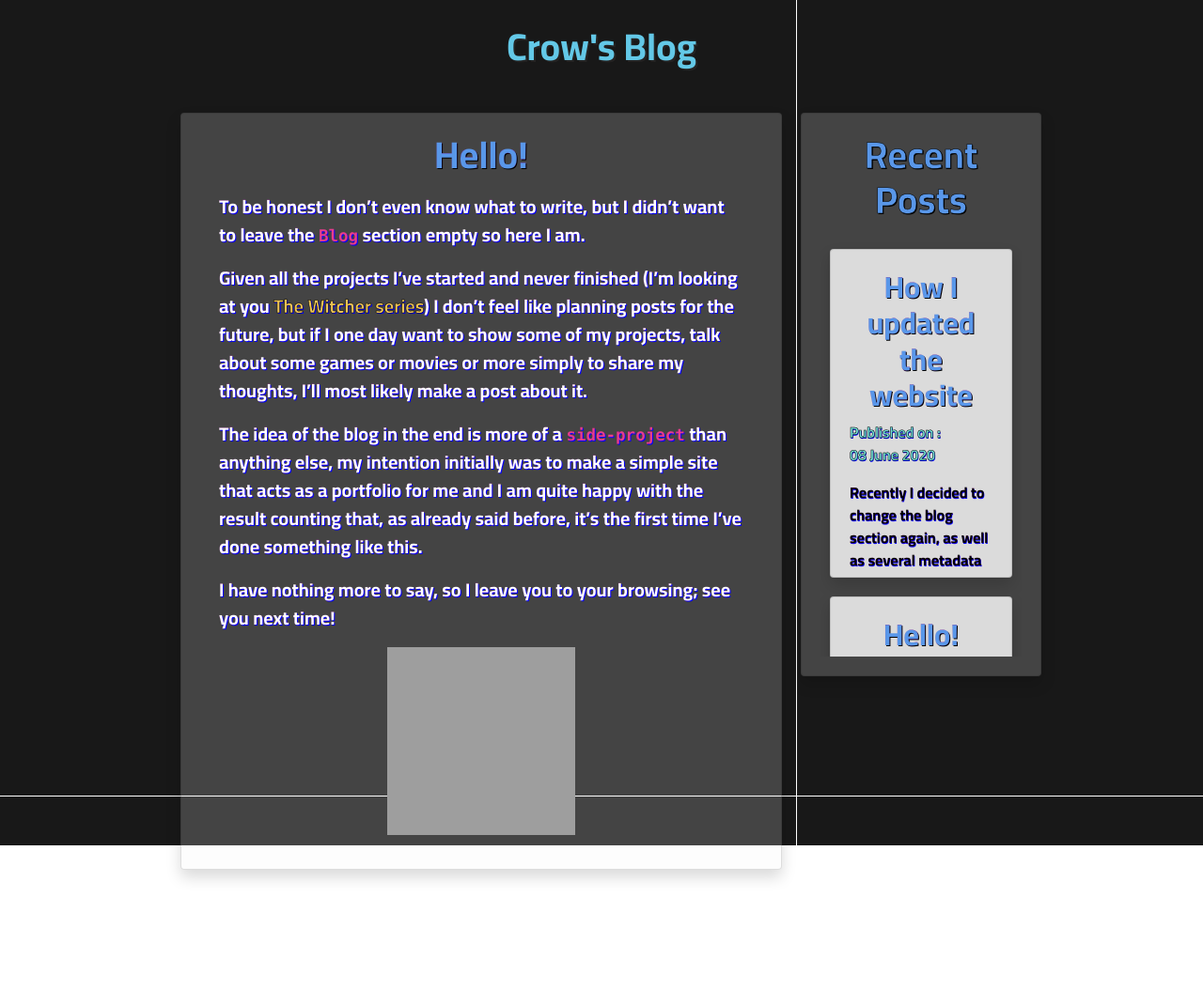
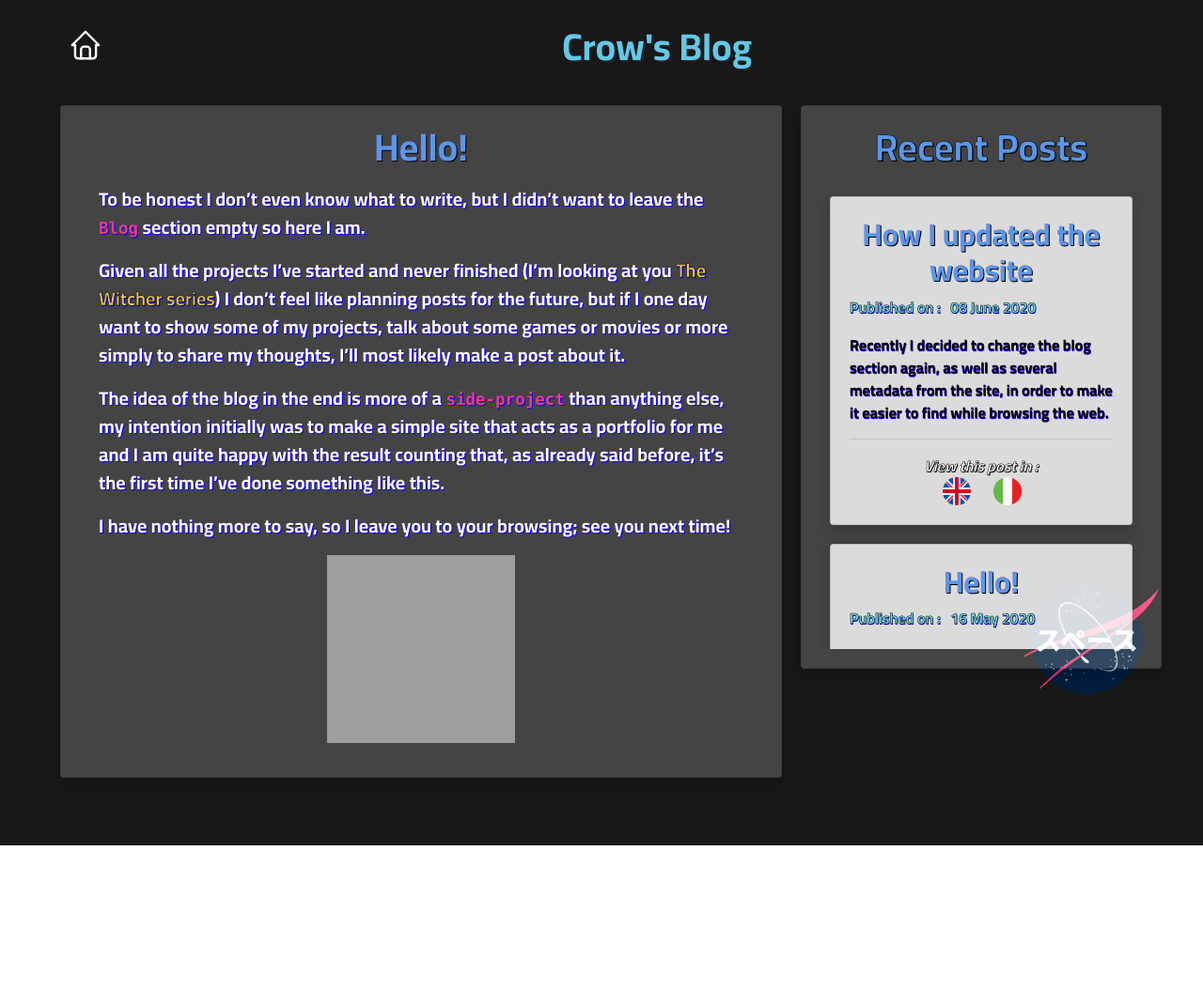
Before and after one commit to RasterCrow/RasterCrow.github.io, a Jekyll site: the page built from _posts/2020-05-16-introductions.markdown, in a window 1280 px wide. Shown: the whole page at 94% size. Built offline with Jekyll 4.4.1, drawn with Linux system fonts in a browser that asks for light colours; after the commit the page ends 956 px from its top, so only the background shows below that; grey boxes are pictures that could not be loaded.

Commit message:
better background, blog home icon, ui fixes

```diff
--- a/_layouts/blogPost.html
+++ b/_layouts/blogPost.html
@@ -99,12 +99,17 @@
   <body>
     <div id="background"></div>
 
-    <div
-      id="navbar"
-      class="d-flex justify-content-center homeButton banner-text"
-    ></div>
-    <h1 id="title">Crow's Blog</h1>
-
+    <div id="blogNav">
+      <a
+        href="{{ site.url }}"
+        rel="noopener"
+        class="homeIcon"
+        title="Go to Home"
+      >
+        <img src="{{ site.url }}/assets/data/home.svg" alt="home button" />
+      </a>
+      <h1 id="title">Crow's Blog</h1>
+    </div>
     <div id="blogPage">
       <!-- Column of current post-->
 
--- a/_layouts/default.html
+++ b/_layouts/default.html
@@ -260,6 +260,12 @@
               {% assign postsCount = postsCount | plus: 1 %}
               {% endif %}
               {% endfor %}
+              <!--Checks if there are more than 5 posts avaiable show home page of blog-->
+              {% assign number_of_posts=site.posts | size %}
+              {% if number_of_posts > 10 %}
+              <!-- Shows link-->
+              {% endif %}
+
               {% if postsCount == 1 %}
             </div>
             {% endif %}
--- a/assets/css/style.css
+++ b/assets/css/style.css
@@ -31,8 +31,10 @@
 
 #background {
   position: fixed;
-
-  background-size: cover !important;
+  background-color: #181818;
+  background-size: contain;
+  background-repeat: no-repeat;
+  background-position: 50% 100%;
   min-width: 100%;
   min-height: 100%;
 
@@ -146,6 +148,8 @@
   text-align: center;
   color: rgb(99, 200, 231);
   text-shadow: 2px 2px #242323;
+  margin: auto;
+  cursor: default;
 }
 
 /* If the screen size is 601px wide or more, set the font-size of <div> to 80px */
@@ -160,7 +164,7 @@
 /* If the screen size is 600px wide or less, set the font-size of <div> to 30px */
 @media screen and (max-width: 600px) {
   #title {
-    font-size: 25px;
+    font-size: 30px;
 
     -webkit-transition-duration: 0.5s;
     transition-duration: 0.5s;
@@ -321,7 +325,7 @@
 /* stile blog post */
 
 .postPage {
-  max-width: 50%;
+  max-width: 60%;
   background-color: rgba(245, 245, 245, 0.2);
   margin-top: 3%;
   margin-bottom: 10%;
@@ -394,7 +398,7 @@
 
 .otherPosts {
   margin-top: 3%;
-  max-width: 20%;
+  max-width: 30%;
   overflow-y: auto;
   margin-bottom: 10%;
   max-height: 600px;
@@ -407,7 +411,25 @@
   display: flex;
   justify-content: center;
 }
+#blogNav {
+  display: flex;
+  padding-top: 2%;
+}
 
+.homeIcon {
+  margin-left: 5%;
+  border-radius: 50%;
+  padding: 3px;
+  text-align: center;
+}
+.homeIcon img {
+  width: 80%;
+  height: auto;
+}
+
+.homeIcon:hover {
+  background-color: rgba(111, 165, 226, 0.692);
+}
 @media screen and (max-width: 1025px) {
   #blogPage {
     flex-direction: column;
```
Also changed, not shown: assets/data/home.svg (added), 8 other files.
